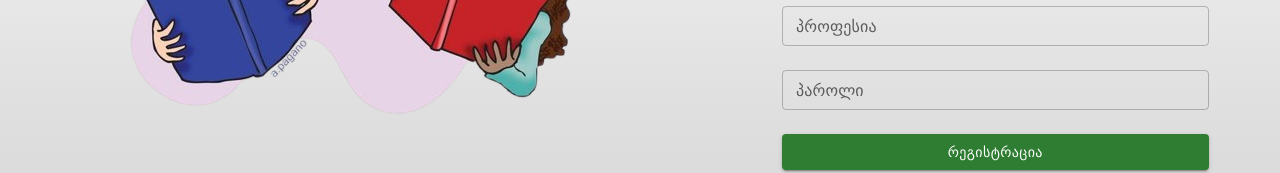
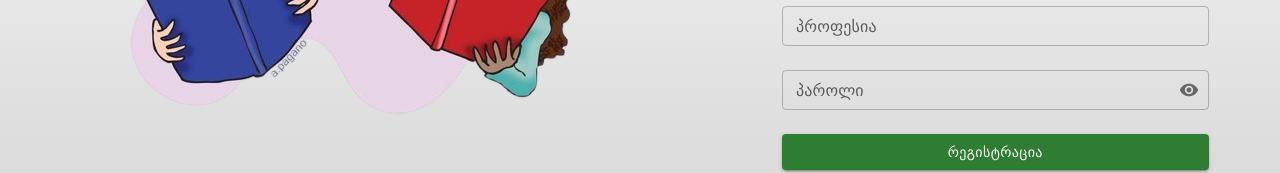
Before and after one commit to lukaChikashvili/neoWriters, a React (Create React App) app in the folder client/book/: page / in a window 1280 px wide. Shown: the part 560-733 px from the top of the page. Built offline with nearby package versions, Linux system fonts and the light colour scheme.

Commit message:
add password show feature on register form

```diff
--- a/client/book/src/components/Header.jsx
+++ b/client/book/src/components/Header.jsx
@@ -18,18 +18,10 @@ const Header = () => {
   const [name, setName] = useState('');
   const [password, setPassword] = useState('');
 
-  // show password
-  const [showPassword, setShowPassword] = useState(false);
 
-  // show password function
-  const handleShowPassword = () => setShowPassword((show) => !show);
-
-  const handleMouseDownPassword = (event) => {
-    event.preventDefault();
-  };
 
   // cart span
-  const { cart, err, setErr} = useContext(BookContext);
+  const { cart, err, setErr, showPassword, handleShowPassword, handleMouseDownPassword } = useContext(BookContext);
    const isUserLoggedIn = localStorage.getItem('token');
 
    // logout modal
--- a/client/book/src/components/Home.jsx
+++ b/client/book/src/components/Home.jsx
@@ -1,8 +1,10 @@
 import React, { useContext, useState } from 'react'
 import logo from '../assets/logo.png';
-import { Button, TextField } from '@mui/material';
-
+import { Button, IconButton, InputAdornment, TextField } from '@mui/material';
+import { BookContext } from '../context/bookContext';
 import axiosInstance from './axios';
+import VisibilityOff from '@mui/icons-material/VisibilityOff';
+import Visibility from '@mui/icons-material/Visibility';
 
 
 
@@ -21,6 +23,7 @@ const [registerErr, setRegisterErr] = useState(false);
 // sucessful register
 const [success, setSuccess] = useState(false);
 
+const  { showPassword, handleShowPassword, handleMouseDownPassword } = useContext(BookContext);
 
   // register users
   const handleRegister = async (e) => {
@@ -60,7 +63,15 @@ const [success, setSuccess] = useState(false);
  <TextField error = {registerErr && !email} label = "ელ-ფოსტა" variant='outlined' size='small' type='email' onChange={(e) => setEmail(e.target.value)}/>
  <TextField error = {registerErr && !location} label = "ქალაქი" variant='outlined' size='small' onChange={(e) => setLocation(e.target.value)}/>
  <TextField error = {registerErr && !proffesion} label = "პროფესია" variant='outlined' size="small" onChange={(e) => setProffesion(e.target.value)} />
- <TextField error = {registerErr && !email} label = "პაროლი" variant='outlined' size='small' type = "password" onChange={(e) => setPassword(e.target.value)} />
+ <TextField error = {registerErr && !password} label = "პაროლი" variant='outlined' size='small' type = {showPassword ? "text" : "password"}  InputProps={{
+    endAdornment: (
+      <InputAdornment position='end'>
+         <IconButton onClick={handleShowPassword} onMouseDown={handleMouseDownPassword} edge = "end">
+           {showPassword ? <VisibilityOff sx={{fontSize: 20}} /> : <Visibility sx={{fontSize: 20}} />}
+         </IconButton>
+      </InputAdornment>
+    )
+ }}        onChange={(e) => setPassword(e.target.value)} />
  <Button variant='contained' color = "success" type='submit'>რეგისტრაცია</Button>
   {success && <p className='text-4xl font-bold'>sucesss</p>}
  </form>
--- a/client/book/src/context/bookContext.js
+++ b/client/book/src/context/bookContext.js
@@ -39,8 +39,18 @@ const BookProvider = ({children}) => {
     localStorage.setItem('cart', JSON.stringify(cart));
   }, [cart]);
 
+   // show password
+   const [showPassword, setShowPassword] = useState(false);
+
+   // show password function
+   const handleShowPassword = () => setShowPassword((show) => !show);
+
+   const handleMouseDownPassword = (event) => {
+     event.preventDefault();
+   };
+
   return (
-    <BookContext.Provider value = {{err, setErr, selectedItemUrl, setSelectedItemUrl, books, setBooks, cart, setCart, cartItem, setCartItem, myBookCover, setMyBookCover, base64, useUrl, setUseUrl}}>
+    <BookContext.Provider value = {{showPassword, setShowPassword, handleShowPassword, handleMouseDownPassword, err, setErr, selectedItemUrl, setSelectedItemUrl, books, setBooks, cart, setCart, cartItem, setCartItem, myBookCover, setMyBookCover, base64, useUrl, setUseUrl}}>
         {children}
     </BookContext.Provider>
   )
```
